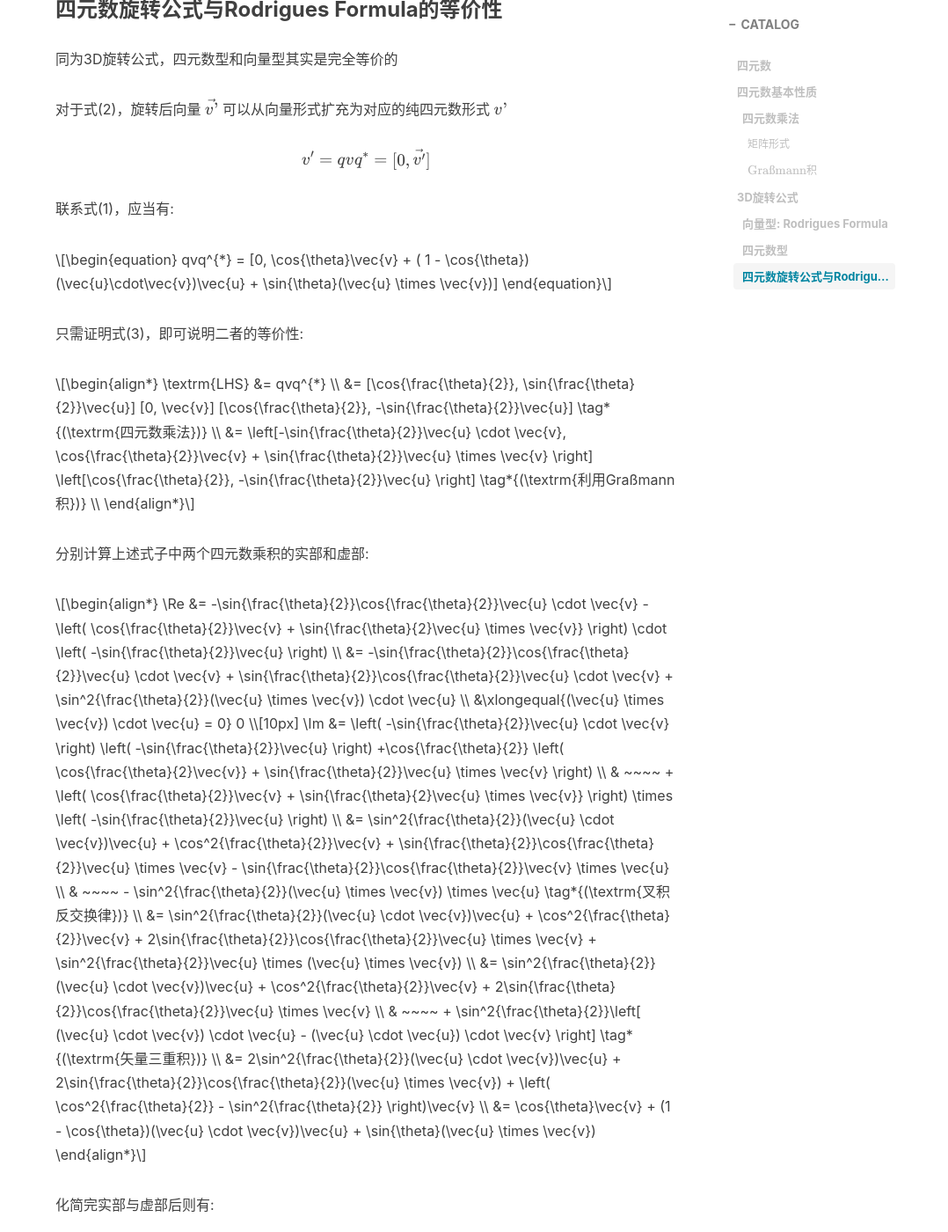
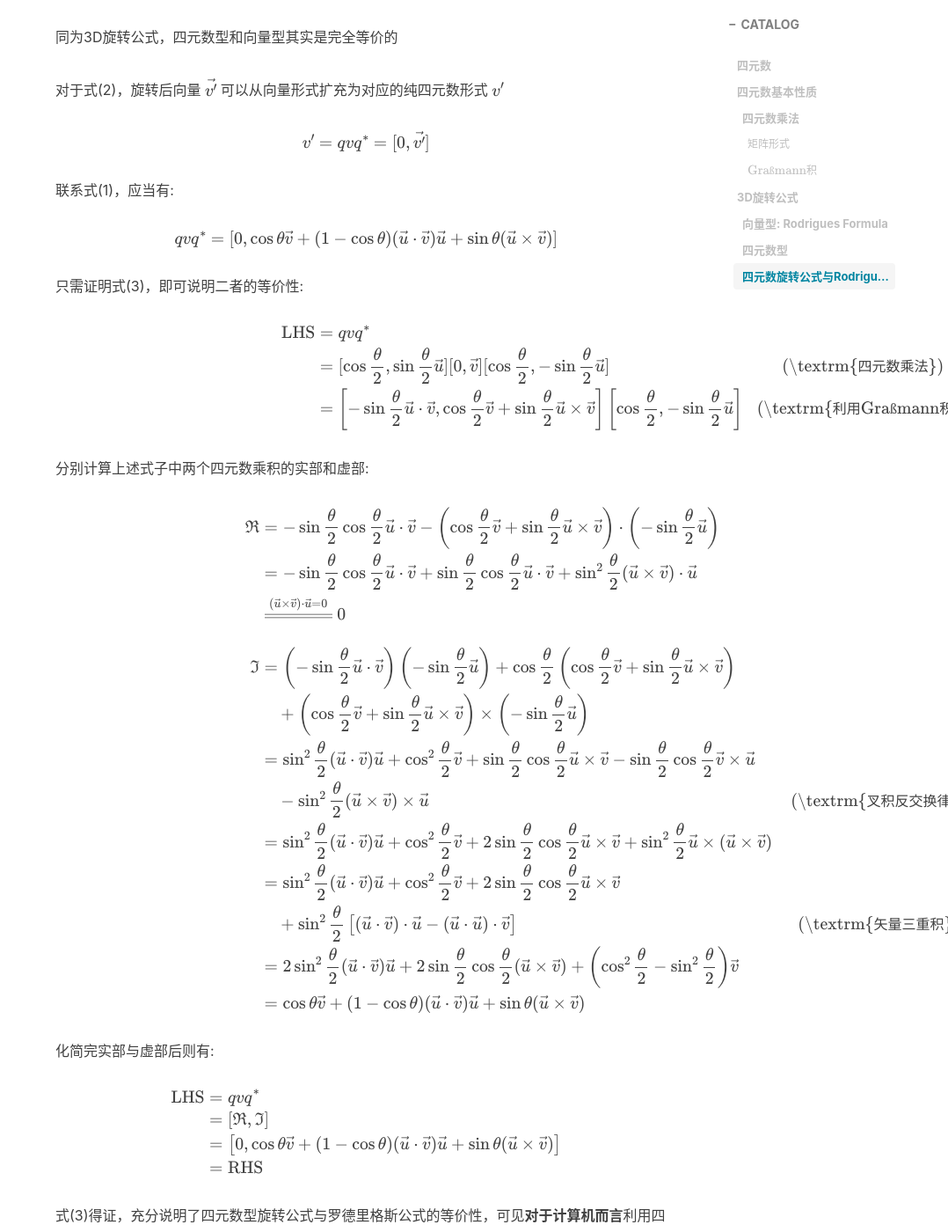
Before and after one commit to Penistrong/penistrong.github.io, a Jekyll site: the page built from _posts/2023-07-17-[OpenCV] Quaternion and Rotation.md, in a window 1280 px wide and 1400 px high, scrolled down 1907 px. Shown: the whole window at 88% size, without its empty margins (202-1280 px from the left). Built offline with Jekyll 4.4.1, drawn with Linux system fonts in a browser that asks for light colours; nearby versions of some CDN libraries; comment, search, counter and statistics services are not loaded; some of the changed text lies outside the part shown.

```diff
--- a/_posts/2023-07-17-[OpenCV] Quaternion and Rotation.md
+++ b/_posts/2023-07-17-[OpenCV] Quaternion and Rotation.md
@@ -6,8 +6,8 @@ author:     Penistrong
 date:       2023-07-18 14:30:41 +0800
 categories: jekyll update
 catalog:    true
-mathjax:    false
-katex:      true
+mathjax:    true
+katex:      false
 tags:
     - OpenCV
 ---
```
